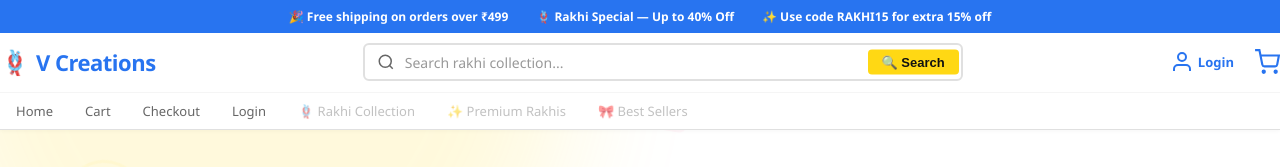
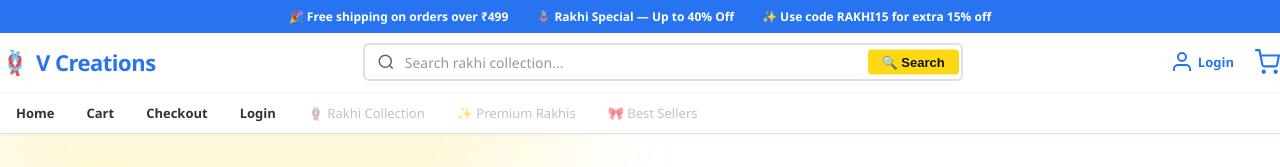
Before and after one commit to Varshith1805/v-creations, a React (Create React App) app in the folder vcreations-frontend/: page /admin in a window 1280 px wide. Shown: the top 167 px of the page. Built offline with nearby package versions, Linux system fonts and the light colour scheme; no server answers.

Commit message:
Fix nav links and prices - improve color visibility

```diff
--- a/vcreations-frontend/src/App.css
+++ b/vcreations-frontend/src/App.css
@@ -157,15 +157,15 @@
 .header-nav::-webkit-scrollbar { display: none; }
 
 .nav-link {
-  color: var(--c-text-secondary);
+  color: #333;
   text-decoration: none;
   font-size: 13px;
-  font-weight: 500;
-  padding: 8px 16px;
+  font-weight: 600;
+  padding: 10px 16px;
   transition: all 0.15s;
   white-space: nowrap;
 }
-.nav-link:hover { color: var(--c-primary); background: var(--c-border-light); }
+.nav-link:hover { color: var(--c-primary); background: #f0f4ff; }
 .nav-link.active { color: var(--c-primary); font-weight: 700; border-bottom: 2px solid var(--c-primary); }
 
 .nav-promo {
@@ -564,7 +564,7 @@
 
 .cart-item-total { text-align: right; min-width: 80px; }
 
-.cart-item-total .price { font-size: 18px; font-weight: 800; color: #000; }
+.cart-item-total .price { font-size: 18px; font-weight: 700; color: var(--c-primary); }
 
 .cart-item-actions { display: flex; gap: 6px; margin-top: 6px; justify-content: flex-end; }
 
@@ -620,7 +620,7 @@
   justify-content: space-between;
   padding: 8px 0;
   font-size: 15px;
-  color: #000;
+  color: #222;
   font-weight: 500;
 }
 
```
Also changed, not shown: 1 other file (tests, documents, lock files or other folders).
